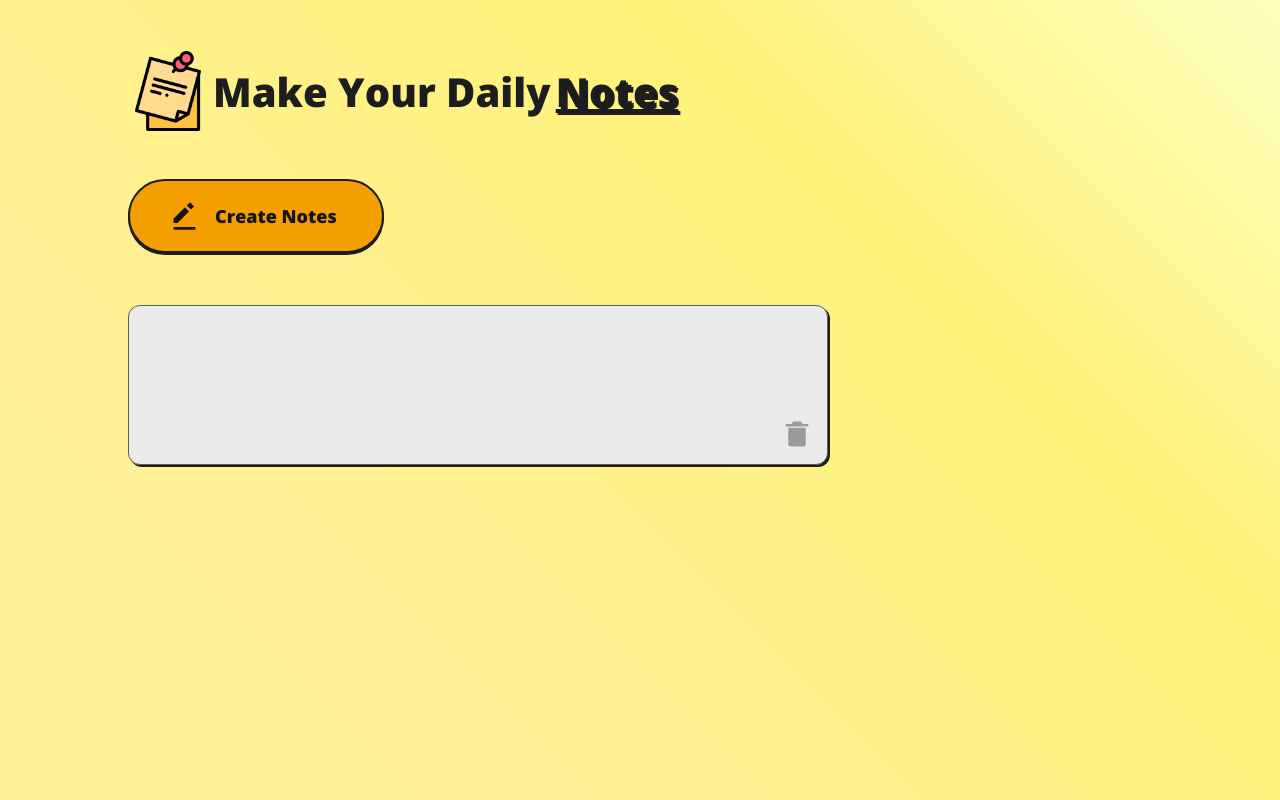
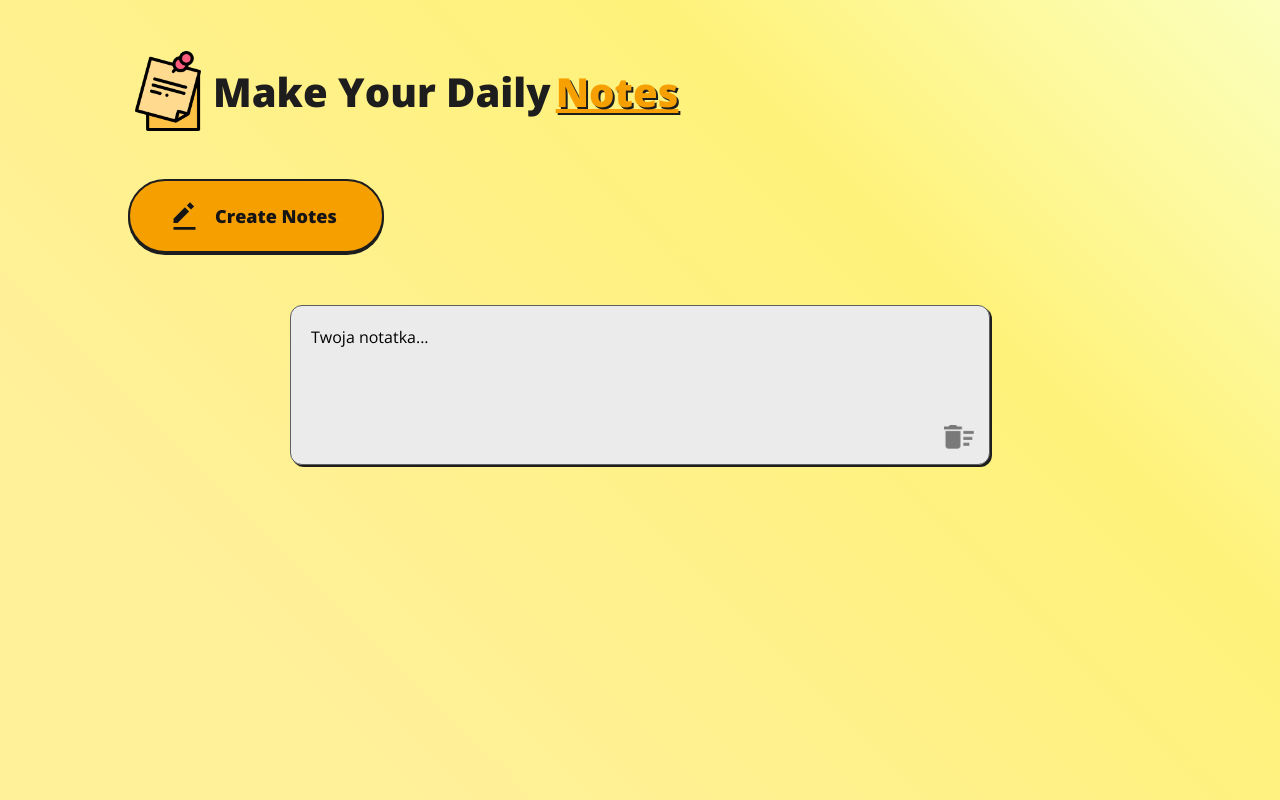
Before and after one commit to kamilkoziol5/notes-app-js-project, a plain HTML site: page index.html in a window 1280 px wide. Both pictures are taken after a click on the button "Create Notes". Drawn offline with nearby package versions, Linux system fonts and the light colour scheme.

Commit message:
Javascript function to notes app

```diff
--- a/index.html
+++ b/index.html
@@ -14,23 +14,13 @@
 </head>
 
 <body>
-    <!-- Main Container -->
     <div class="container">
         <h1> <img src="images/sticky-notes.png" alt="">Make Your Daily <span>Notes</span></h1>
-        <button> <svg xmlns="http://www.w3.org/2000/svg" width="24" height="24" viewBox="0 0 24 24">
+        <button class="create_btn"> <svg xmlns="http://www.w3.org/2000/svg" width="24" height="24" viewBox="0 0 24 24">
                 <path d="m16 2.012 3 3L16.713 7.3l-3-3zM4 14v3h3l8.299-8.287-3-3zm0 6h16v2H4z" />
             </svg>
             Create Notes</button>
-
-        <!-- Notes Container -->
-        <div class="notes-container">
-            <p contenteditable="true" class="input-box">
-                 <svg xmlns="http://www.w3.org/2000/svg" width="24" height="24"
-                    viewBox="0 0 24 24">
-                    <path d="M6 7H5v13a2 2 0 0 0 2 2h10a2 2 0 0 0 2-2V7H6zm10.618-3L15 2H9L7.382 4H3v2h18V4z" />
-                </svg>
-            </p>
-        </div>
+        <div class="notes-container"></div>
     </div>
 
     <script src="main.js"></script>
--- a/main.js
+++ b/main.js
@@ -0,0 +1,42 @@
+const notesContainer = document.querySelector(".notes-container")
+const createButton = document.querySelector(".create_btn")
+
+function showNotes() {
+	notesContainer.innerHTML = localStorage.getItem("notes") || ""
+	addEventListenersToNotes()
+}
+
+showNotes() //
+
+function updateStorage() {
+	localStorage.setItem("notes", notesContainer.innerHTML)
+}
+
+createButton.addEventListener("click", () => {
+	let inputBox = document.createElement("p")
+	let img = document.createElement("img")
+
+	inputBox.className = "input-box"
+	inputBox.setAttribute("contenteditable", "true")
+	inputBox.textContent = "Twoja notatka..."
+
+	img.src = "images/delete.png"
+
+	notesContainer.appendChild(inputBox).appendChild(img)
+
+	updateStorage()
+	addEventListenersToNotes()
+})
+
+notesContainer.addEventListener("click", function (e) {
+	if (e.target.tagName === "IMG") {
+		e.target.parentElement.remove()
+		updateStorage()
+	}
+})
+
+function addEventListenersToNotes() {
+	document.querySelectorAll(".input-box").forEach(nt => {
+		nt.addEventListener("keyup", updateStorage)
+	})
+}
--- a/style.scss
+++ b/style.scss
@@ -17,7 +17,7 @@ body {
 }
 
 .container {
-	height: 100dvh;
+	min-height: 100dvh;
 	width: 100%;
 	padding: 4% 10%;
 
@@ -36,7 +36,7 @@ body {
 
 		span {
 			text-decoration: underline;
-			color: var(--accent-color);
+			color: $accent-color;
 			text-shadow: 2px 2px 0 $text-color;
 		}
 	}
@@ -84,7 +84,6 @@ body {
 	}
 
 	.input-box {
-		margin-top: 50px;
 		position: relative;
 		width: 100%;
 		max-width: 700px;
@@ -105,20 +104,30 @@ body {
 			border-color: $text-color;
 		}
 
-		svg {
+		img {
 			width: 30px;
 			height: auto;
 			position: absolute;
 			bottom: 15px;
 			right: 15px;
 			cursor: pointer;
-			fill: #9b9b9b;
-			transition: 300ms ease;
+			transition: 200ms ease;
 
-			&:hover,
-			&:focus {
-				fill: #5a5a5a;
+			&:hover {
+				transform: scale(1.15);
 			}
 		}
+
+		&:nth-child(2),
+		&:nth-child(1) {
+			margin-top: 50px;
+		}
+	}
+
+	.notes-container {
+		display: flex;
+		flex-wrap: wrap;
+		justify-content: center;
+		gap: 20px;
 	}
 }
```
Also changed, not shown: images/delete.png (added), style.css, 1 other file.
